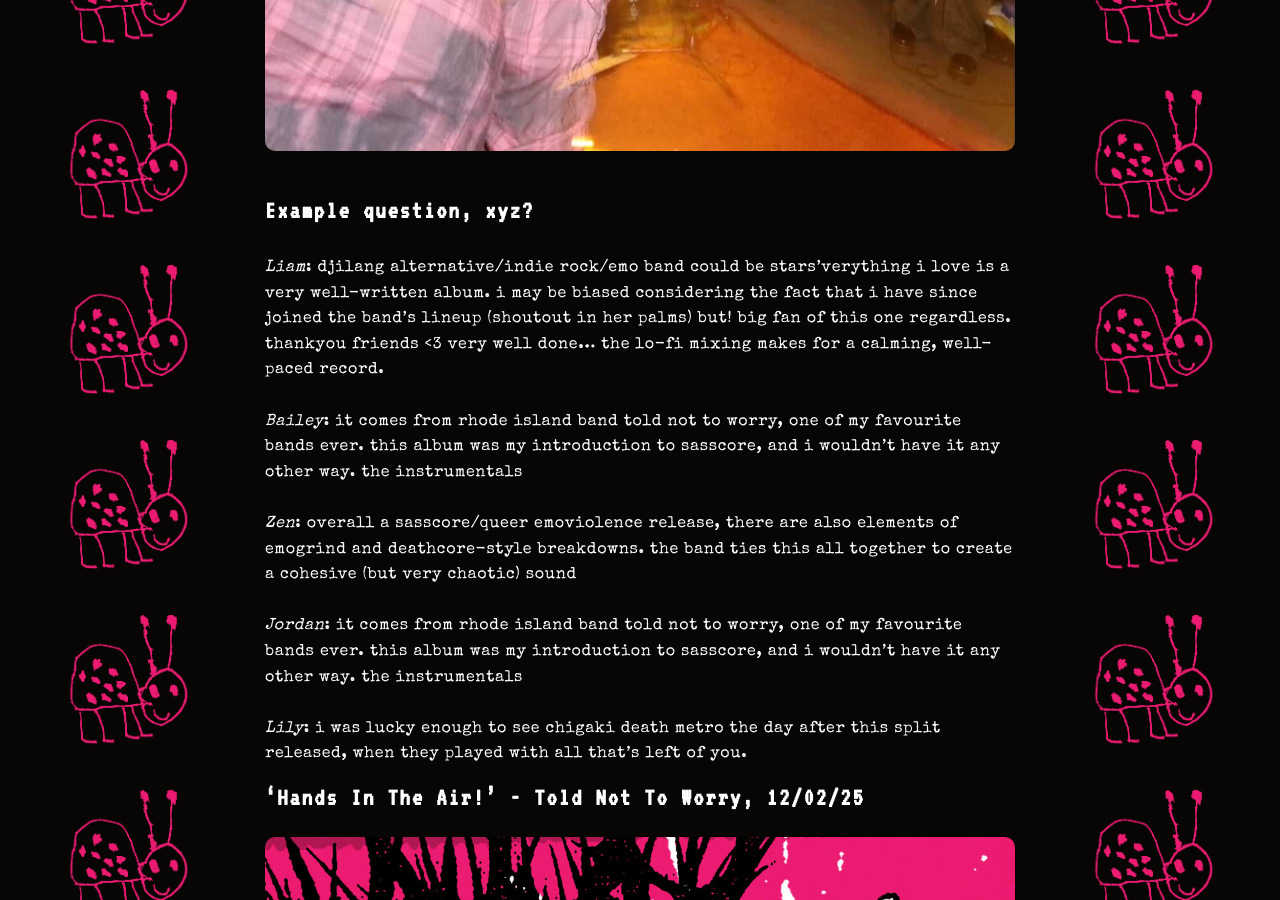
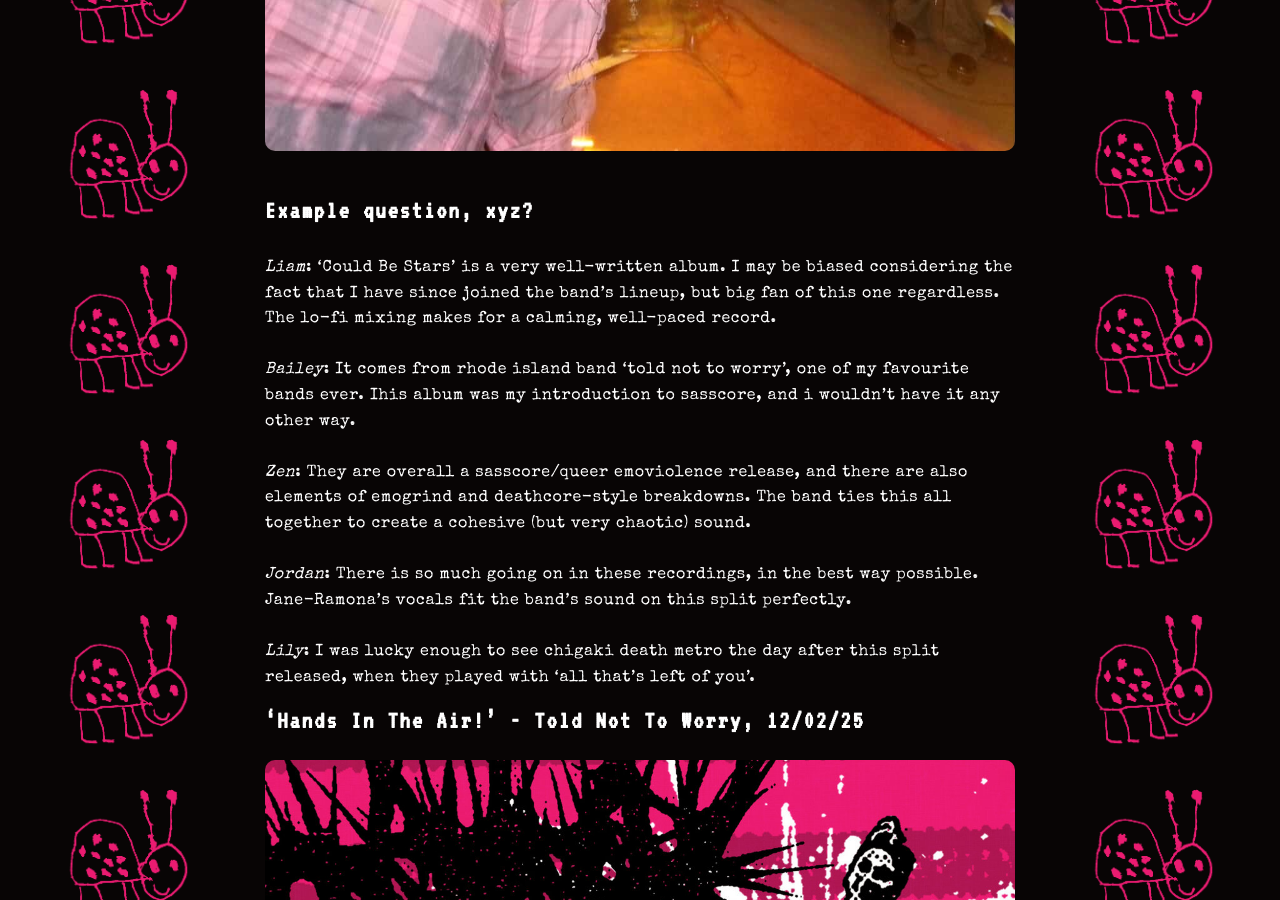
Before and after one commit to xxiwriterecipesnotlovelettersxx/xxiwriterecipesnotlovelettersxx.github.io, a Jekyll site: the page built from _posts/2026-03-10-interview-with-chromatin.md, in a window 1280 px wide and 900 px high, scrolled down 1001 px. Built offline with Jekyll 4.4.1, drawn with Linux system fonts in a browser that asks for light colours.

Commit message:
Update 2026-03-10-interview-with-chromatin.md

```diff
--- a/_posts/2026-03-10-interview-with-chromatin.md
+++ b/_posts/2026-03-10-interview-with-chromatin.md
@@ -20,15 +20,15 @@ looking back over the last 12 months i want to highlight some of my favourite al
 ### Example question, xyz?
 
 <br>
-_Liam_: djilang alternative/indie rock/emo band could be stars'verything i love is a very well-written album. i may be biased considering the fact that i have since joined the band's lineup (shoutout in her palms) but! big fan of this one regardless. thankyou friends <3 very well done... the lo-fi mixing makes for a calming, well-paced record.
+_Liam_: 'Could Be Stars' is a very well-written album. I may be biased considering the fact that I have since joined the band's lineup, but big fan of this one regardless. The lo-fi mixing makes for a calming, well-paced record.
 <br><br>
-_Bailey_: it comes from rhode island band told not to worry, one of my favourite bands ever. this album was my introduction to sasscore, and i wouldn't have it any other way. the instrumentals
+_Bailey_: It comes from rhode island band 'told not to worry', one of my favourite bands ever. Ihis album was my introduction to sasscore, and i wouldn't have it any other way.
 <br><br>
-_Zen_: overall a sasscore/queer emoviolence release, there are also elements of emogrind and deathcore-style breakdowns. the band ties this all together to create a cohesive (but very chaotic) sound
+_Zen_: They are overall a sasscore/queer emoviolence release, and there are also elements of emogrind and deathcore-style breakdowns. The band ties this all together to create a cohesive (but very chaotic) sound.
 <br><br>
-_Jordan_: it comes from rhode island band told not to worry, one of my favourite bands ever. this album was my introduction to sasscore, and i wouldn't have it any other way. the instrumentals
+_Jordan_: There is so much going on in these recordings, in the best way possible. Jane-Ramona's vocals fit the band's sound on this split perfectly.
 <br><br>
-_Lily_: i was lucky enough to see chigaki death metro the day after this split released, when they played with all that's left of you.
+_Lily_: I was lucky enough to see chigaki death metro the day after this split released, when they played with 'all that's left of you'.
 
 ### 'Hands In The Air!' - Told Not To Worry, 12/02/25
 
```
